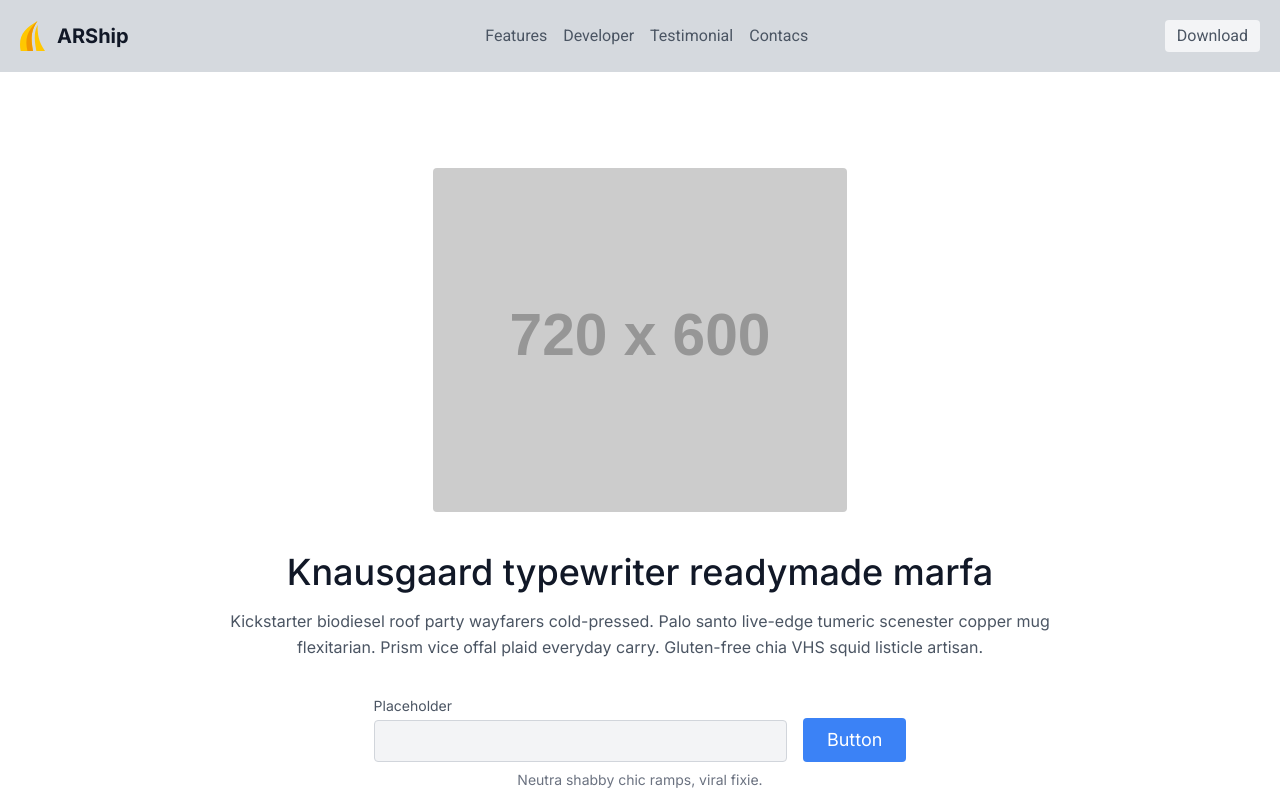
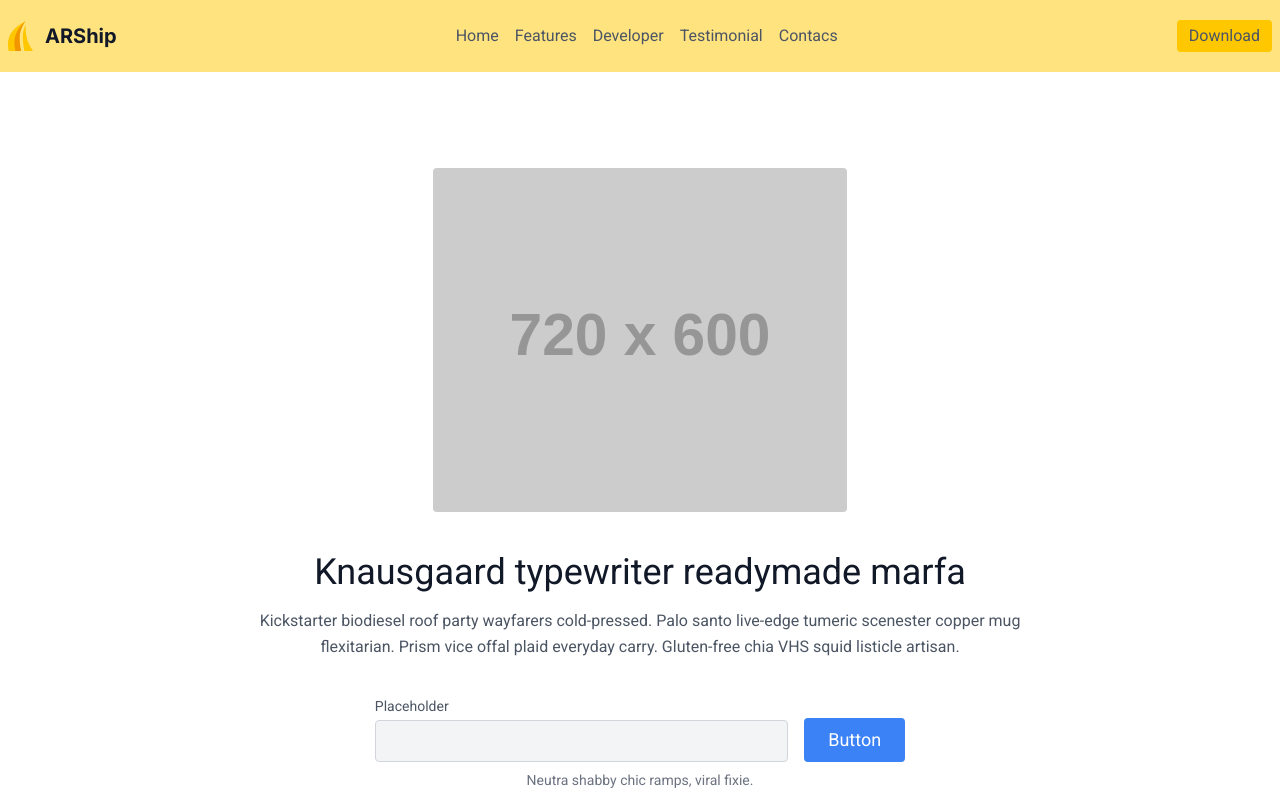
Before and after one commit to MSeptianJ/arship-landingpage, a React (Vite) app: page / in a window 1280 px wide. Shown: the top 800 px of the page. Built offline with nearby package versions, Linux system fonts and the light colour scheme.

Commit message:
Edit Header

```diff
--- a/src/components/Header.tsx
+++ b/src/components/Header.tsx
@@ -2,19 +2,20 @@ import LOGO from '../assets/Images/IconNoBorder.svg'
 
 const Header = () => {
   return (
-    <header className="sticky top-0 bg-gray-300/90 font-content text-gray-600">
-      <div className="container mx-auto flex flex-col flex-wrap items-center p-5 md:flex-row">
+    <header className="sticky top-0 bg-accent/50 font-content text-gray-600">
+      <div className="container mx-auto flex flex-col flex-wrap items-center p-2 py-5 md:flex-row">
         <a className="mb-4 flex items-center font-bold text-gray-900 md:mb-0" href='#Top'>
           <img src={LOGO} alt="ARSHip Logo" />
           <span className="ml-3 font-title text-xl">ARShip</span>
         </a>
         <nav className="flex items-center justify-center gap-4 text-base md:mx-auto">
+          <a className="hover:text-gray-900" href='#Home'>Home</a>
           <a className="hover:text-gray-900" href='#Feature'>Features</a>
           <a className="hover:text-gray-900" href='#Developer'>Developer</a>
           <a className="hover:text-gray-900" href='#Testimonial'>Testimonial</a>
           <a className="hover:text-gray-900" href='#Contact'>Contacs</a>
         </nav>
-        <button className="mt-4 items-center rounded border-0 bg-gray-100 px-3 py-1 text-base hover:bg-gray-200 focus:outline-none md:mt-0 md:inline-flex">
+        <button className="mt-4 items-center rounded border-0 bg-accent px-3 py-1 text-base hover:bg-accent focus:outline-none md:mt-0 md:inline-flex">
           Download
         </button>
       </div>
--- a/src/components/Hero.tsx
+++ b/src/components/Hero.tsx
@@ -2,7 +2,7 @@ import { PlayStoreIcon } from "../libs/Icons"
 
 const Hero = () => {
   return (
-    <section id="Top" className=" text-gray-600">
+    <section id="Home" className="font-content text-gray-600">
       <div className="container mx-auto flex flex-col items-center justify-center px-5 py-24">
         <img className="mb-10 w-5/6 rounded object-cover object-center md:w-3/6 lg:w-2/6" alt="hero" src="https://dummyimage.com/720x600"/>
         <div className="mb-16 flex w-full flex-col items-center text-center md:w-2/3">
--- a/tailwind.config.js
+++ b/tailwind.config.js
@@ -20,9 +20,8 @@ export default {
     },
     extend: {
       colors: {
-        secondary: '#5C9EAD',
-        primary: '#326273',
-        accent: '#f2a831',
+        accent: '#FFC700',
+        accentdark: '#F19601',
       },
       fontFamily: {
         title: ['Inter', ...defaultTheme.fontFamily.sans],
```
